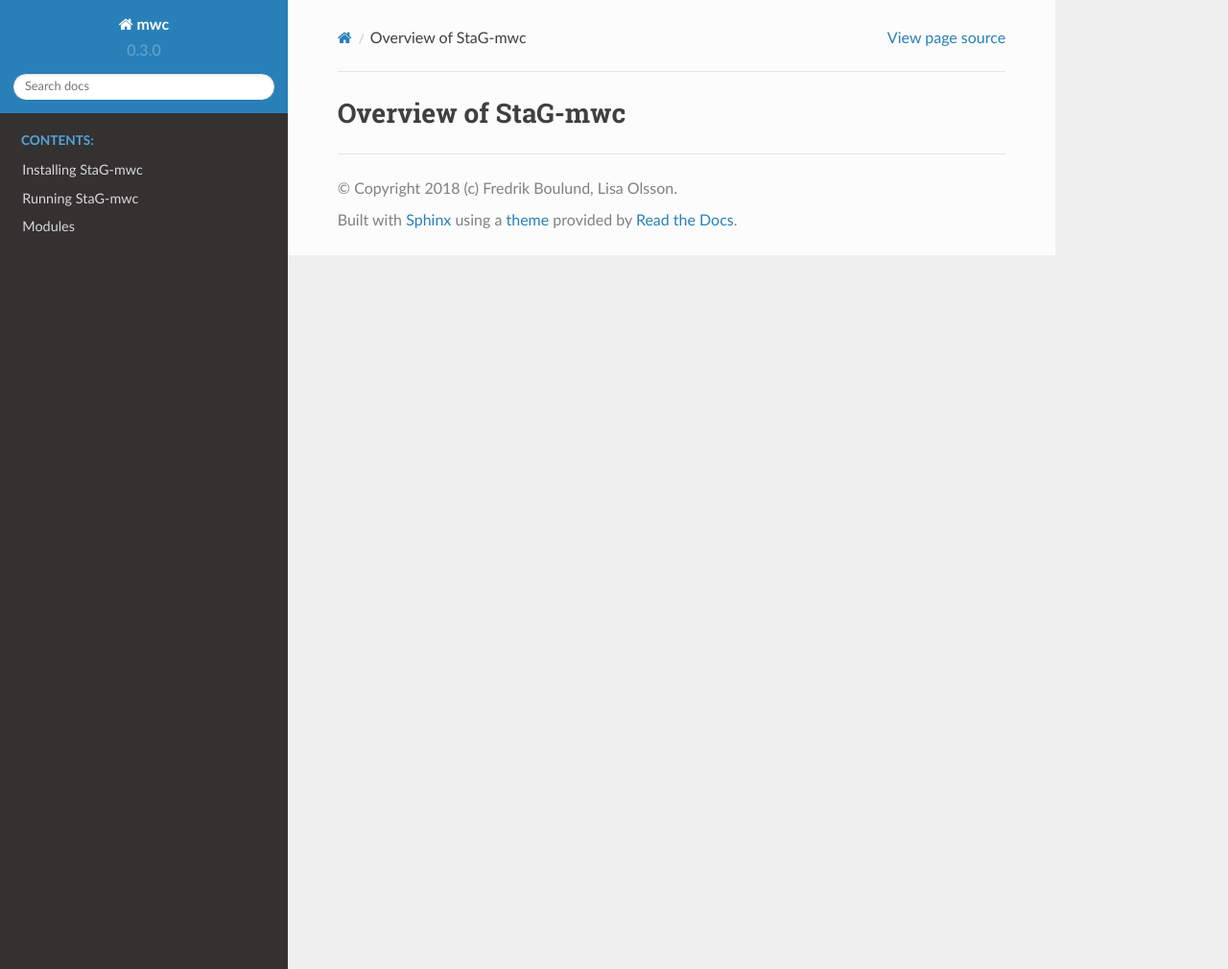
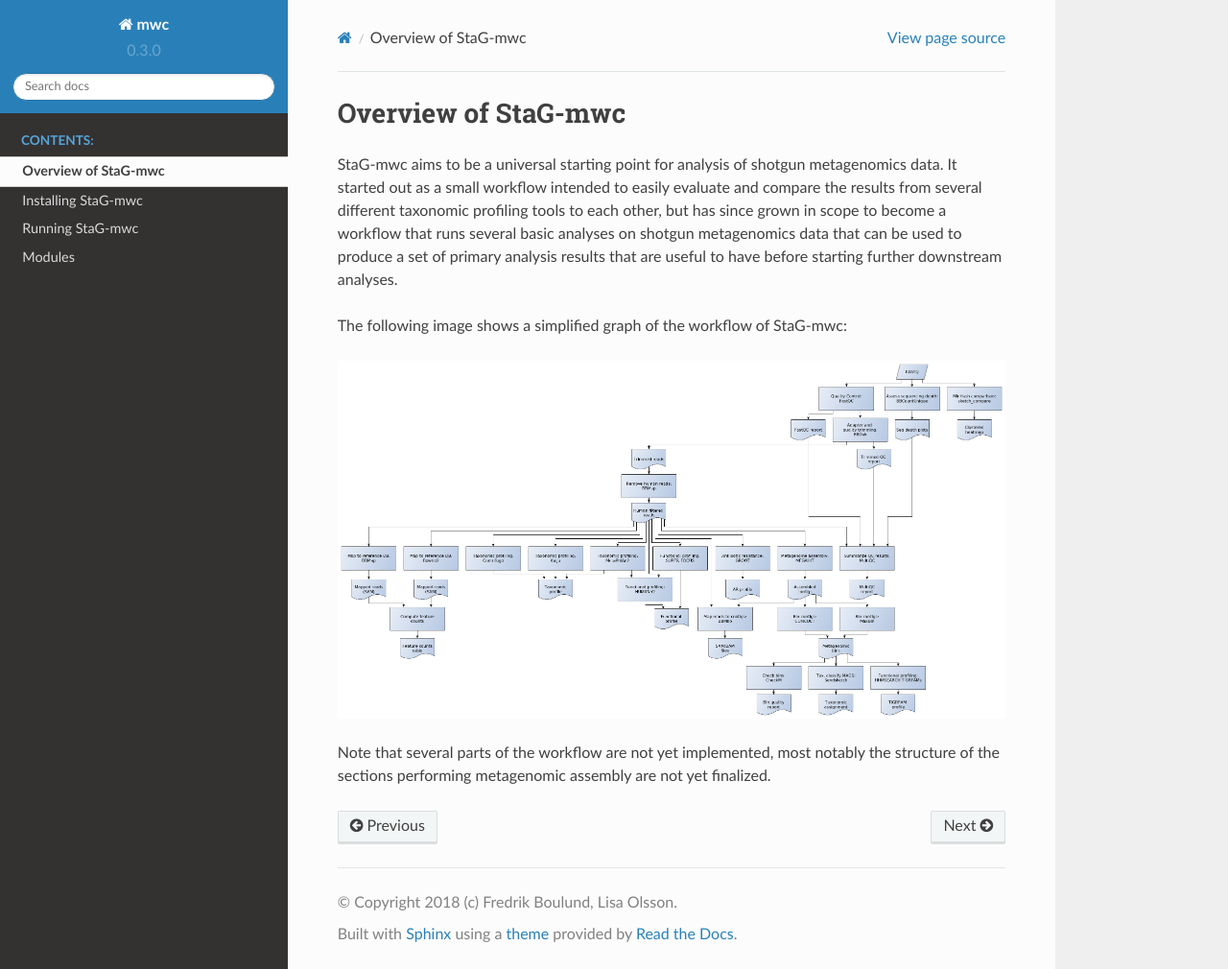
Before and after one commit to ctmrbio/stag-mwc, a Sphinx documentation site: the page built from docs/source/overview.rst, in a window 1280 px wide and 1010 px high. Shown: the whole window at 96% size. Built offline with Sphinx 7.4.7 and the Read the Docs theme 2.0.0, drawn with Linux system fonts in a browser that asks for light colours.

Commit message:
Update docs. Add overview graph

```diff
--- a/docs/source/index.rst
+++ b/docs/source/index.rst
@@ -18,6 +18,7 @@ Gothenburg.
    :maxdepth: 2
    :caption: Contents:
 
+   overview
    installation
    running
    modules
--- a/docs/source/overview.rst
+++ b/docs/source/overview.rst
@@ -1,2 +1,20 @@
 Overview of |full_name|
 ========================
+
+|full_name| aims to be a universal starting point for analysis of shotgun
+metagenomics data. It started out as a small workflow intended to easily
+evaluate and compare the results from several different taxonomic profiling
+tools to each other, but has since grown in scope to become a workflow that
+runs several basic analyses on shotgun metagenomics data that can be used to
+produce a set of primary analysis results that are useful to have before
+starting further downstream analyses.
+
+The following image shows a simplified graph of the workflow of |full_name|:
+
+.. image:: img/stag_flowchart.png
+    :alt: StaG mwc
+    :align: left
+
+Note that several parts of the workflow are not yet implemented, most notably
+the structure of the sections performing metagenomic assembly are not yet
+finalized.
```
Also changed, not shown: docs/source/installation.rst (+7 -0 lines), docs/source/running.rst (+9 -0 lines).
